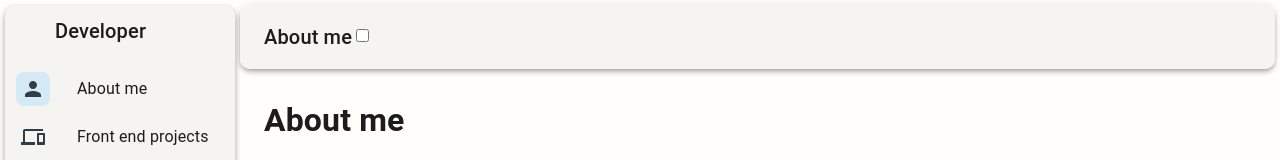
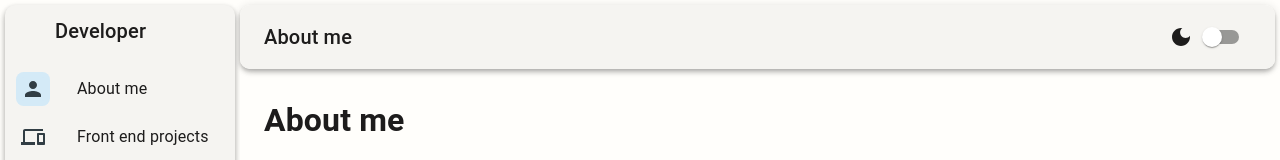
Before and after one commit to fernandoG494/dev-portfolio-v2, a React (Vite) app: page / in a window 1280 px wide. Shown: the top 160 px of the page. Built offline with nearby package versions, Linux system fonts and the light colour scheme.

Commit message:
Theme switch implemented

```diff
--- a/src/components/ThemeChecker.tsx
+++ b/src/components/ThemeChecker.tsx
@@ -1,6 +1,10 @@
 import { useContext } from "react";
+import { Switch } from "@mui/material";
+import DarkModeIcon from "@mui/icons-material/DarkMode";
 
 import { PlaceThemeContext } from "../interfaces/theme";
+
+import "../styles/components/ThemeChecker.scss";
 
 const ThemeChecker = () => {
   const { themeType, setNewTheme } = useContext(PlaceThemeContext);
@@ -14,11 +18,10 @@ const ThemeChecker = () => {
   };
 
   return (
-    <input
-      type="checkbox"
-      checked={themeType === "dark"}
-      onChange={handleThemeChange}
-    />
+    <span>
+      <DarkModeIcon className="DarkMode-icon" />
+      <Switch checked={themeType === "dark"} onChange={handleThemeChange} />
+    </span>
   );
 };
 
--- a/src/layout/TitleBar.tsx
+++ b/src/layout/TitleBar.tsx
@@ -1,13 +1,14 @@
-import { AppBar, IconButton, Toolbar, Typography } from "@mui/material";
+import { useSelector } from "react-redux";
+import { ReactNode, useContext } from "react";
 import MenuIcon from "@mui/icons-material/Menu";
-import { ReactNode, useContext } from "react";
+import { AppBar, IconButton, Stack, Toolbar, Typography } from "@mui/material";
+
+import { RootState } from "../store";
 import { ITitleBar } from "../interfaces/layout";
 import ThemeChecker from "../components/ThemeChecker";
 import { PlaceThemeContext } from "../interfaces/theme";
 
 import "../styles/components/TitleBar.scss";
-import { useSelector } from "react-redux";
-import { RootState } from "../store";
 
 const drawerWidth = 240;
 
@@ -37,12 +38,18 @@ const TitleBar = ({ handleDrawerToggle }: ITitleBar): ReactNode => {
         >
           <MenuIcon />
         </IconButton>
-        <Typography variant="h6" noWrap component="div">
-          {actualTitle}
-        </Typography>
-        <div>
+        <Stack
+          className="ContentTitle-wrapper"
+          direction="row"
+          justifyContent="space-between"
+          alignItems="center"
+          spacing={2}
+        >
+          <Typography variant="h6" noWrap component="div">
+            {actualTitle}
+          </Typography>
           <ThemeChecker />
-        </div>
+        </Stack>
       </Toolbar>
     </AppBar>
   );
--- /dev/null
+++ b/src/styles/components/ThemeChecker.scss
@@ -0,0 +1,3 @@
+.DarkMode-icon {
+  vertical-align: middle;
+}
--- a/src/styles/components/TitleBar.scss
+++ b/src/styles/components/TitleBar.scss
@@ -34,3 +34,13 @@
     width: calc(100% - 245px) !important;
   }
 }
+
+.ContentTitle-wrapper {
+  display: flex;
+  align-items: center;
+  width: 100%;
+
+  #checker {
+    display: flex;
+  }
+}
```
